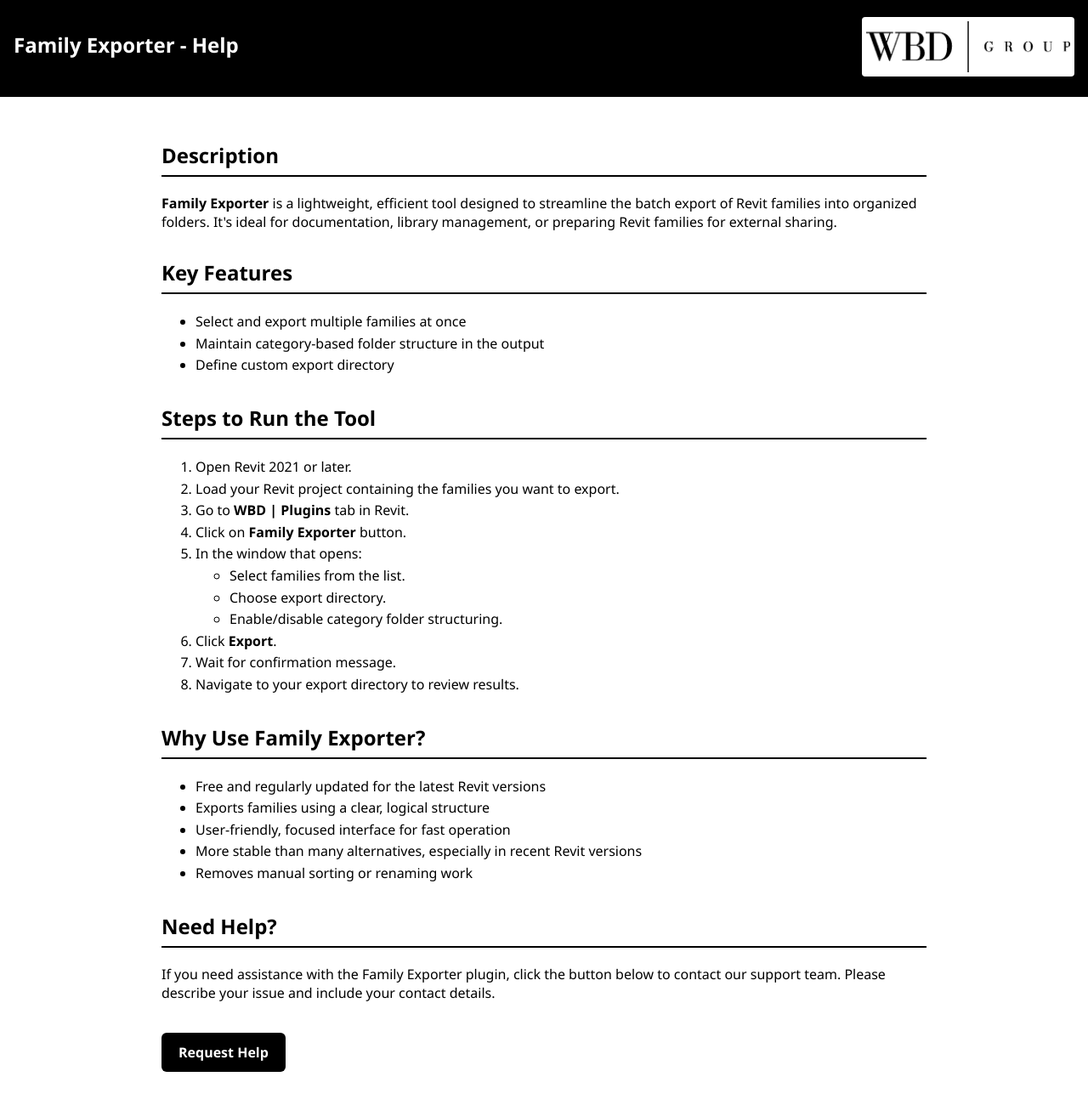
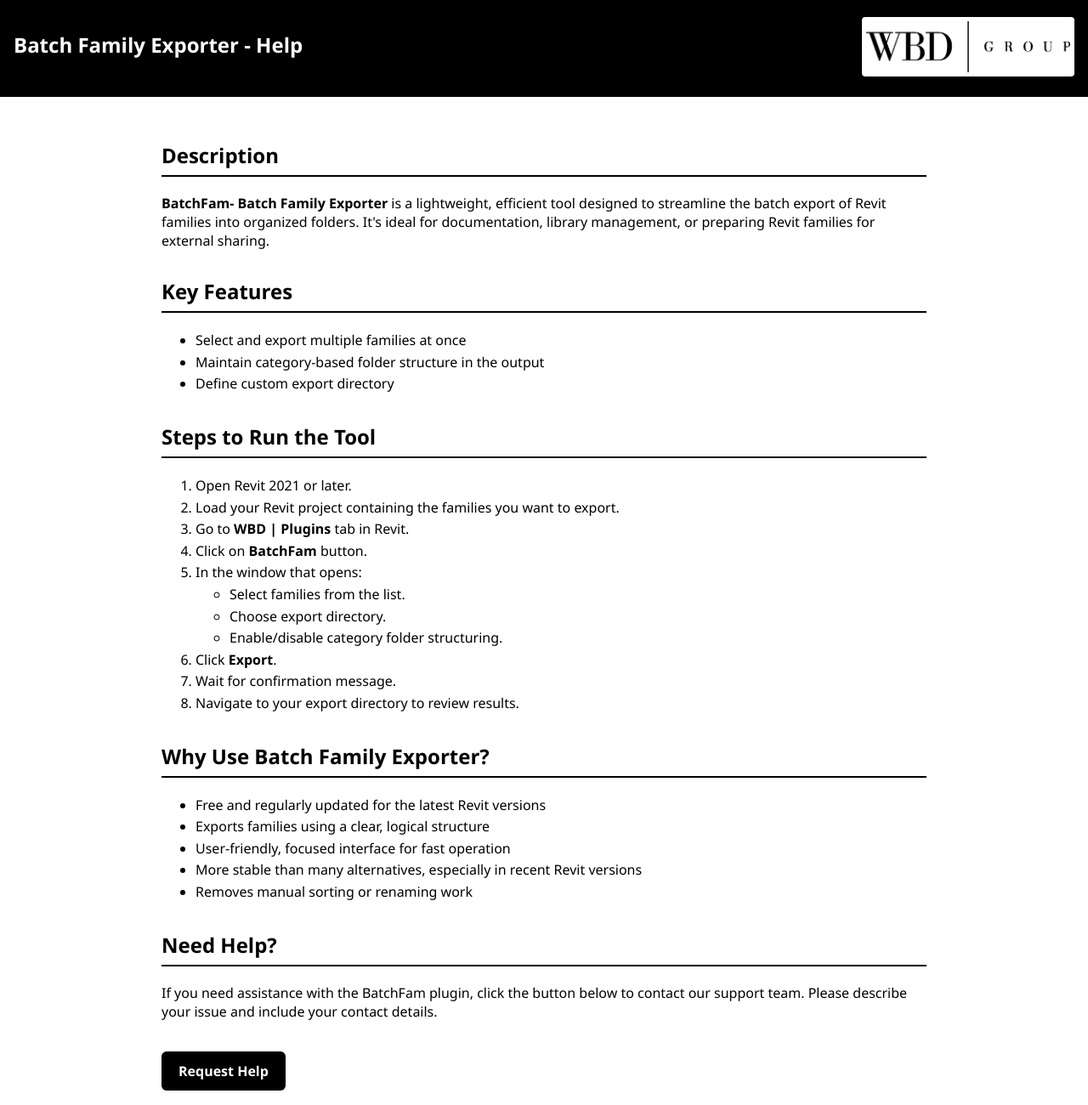
Before and after one commit to WBDGroup-Projects/FamilyExporterHelper, a plain HTML site: page index.html in a window 1280 px wide. Shown: the top 1300 px of the page at 85% size. Drawn offline with Linux system fonts and the light colour scheme.

Commit message:
Update index.html

```diff
--- a/index.html
+++ b/index.html
@@ -66,7 +66,7 @@
 <body>
 
 <header>
-  <h2>Family Exporter - Help</h2>
+  <h2>Batch Family Exporter - Help</h2>
   <a href="https://www.wbdgroup.com/" target="_blank">
     <img src="wbd_logo.png" alt="WBD Group Logo">
   </a>
@@ -77,7 +77,7 @@
   <section class="section">
     <h1>Description</h1>
     <p>
-      <strong>Family Exporter</strong> is a lightweight, efficient tool designed to streamline the batch export of Revit families into organized folders.
+      <strong>BatchFam- Batch Family Exporter</strong> is a lightweight, efficient tool designed to streamline the batch export of Revit families into organized folders.
       It's ideal for documentation, library management, or preparing Revit families for external sharing.
     </p>
   </section>
@@ -97,7 +97,7 @@
       <li>Open Revit 2021 or later.</li>
       <li>Load your Revit project containing the families you want to export.</li>
       <li>Go to <strong>WBD | Plugins</strong> tab in Revit.</li>
-      <li>Click on <strong>Family Exporter</strong> button.</li>
+      <li>Click on <strong>BatchFam</strong> button.</li>
       <li>In the window that opens:
         <ul>
           <li>Select families from the list.</li>
@@ -112,7 +112,7 @@
   </section>
 
   <section class="section">
-    <h2>Why Use Family Exporter?</h2>
+    <h2>Why Use Batch Family Exporter?</h2>
     <ul>
       <li>Free and regularly updated for the latest Revit versions</li>
       <li>Exports families using a clear, logical structure</li>
@@ -125,10 +125,10 @@
   <section class="section">
     <h2>Need Help?</h2>
     <p>
-      If you need assistance with the Family Exporter plugin, click the button below to contact our support team.
+      If you need assistance with the BatchFam plugin, click the button below to contact our support team.
       Please describe your issue and include your contact details.
     </p>
-    <a href="mailto:wbdinfo@wbdgroup.com?subject=Request%20Help%20Family%20Exporter%20app" class="email-button">
+    <a href="mailto:wbdinfo@wbdgroup.com?subject=Request%20Help%20Batch%20Family%20Exporter%20app" class="email-button">
       Request Help
     </a>
   </section>
```
